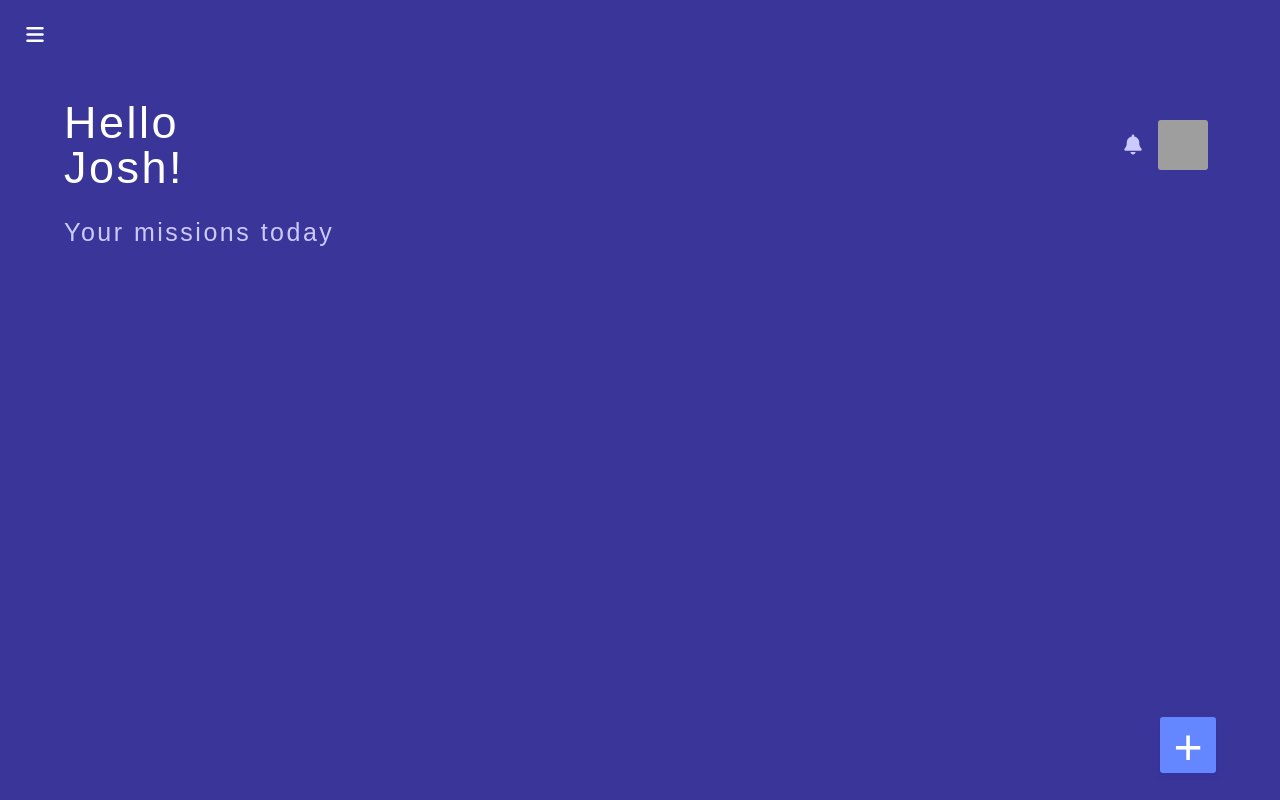
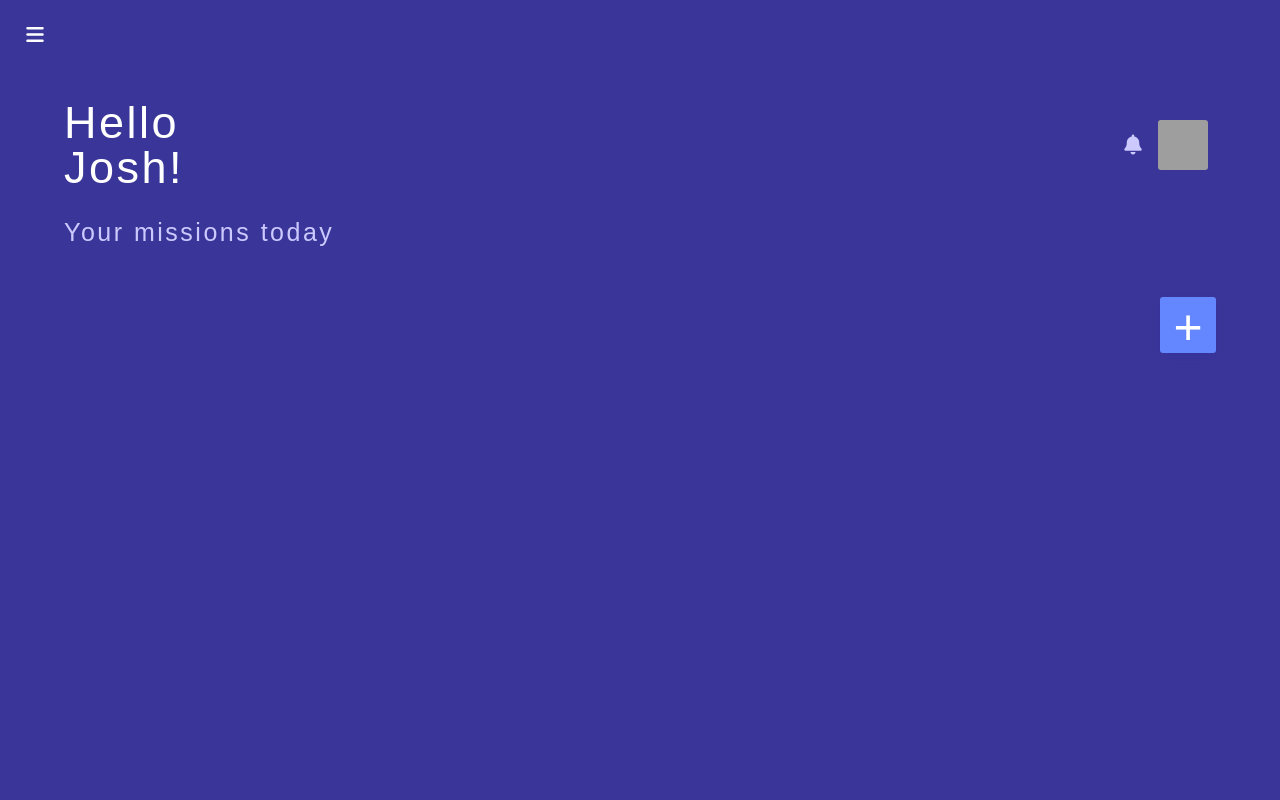
Before and after one commit to BloomTech-Labs/refresh-fe, a React (Create React App) app: page /dashboard in a window 1280 px wide. Built offline with nearby package versions, Linux system fonts and the light colour scheme; grey boxes are pictures that could not be loaded.

Commit message:
reset mission hub size

```diff
--- a/src/views/dashboard/Dashboard.js
+++ b/src/views/dashboard/Dashboard.js
@@ -110,7 +110,6 @@ const Avatar = styled.div`
 
 const MissionHub = styled.div`
     width: 100%;
-    height: 40rem;
 `
 
 const AddMission = styled.div`
```
